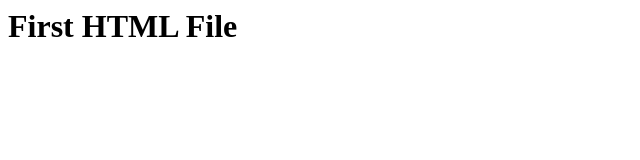
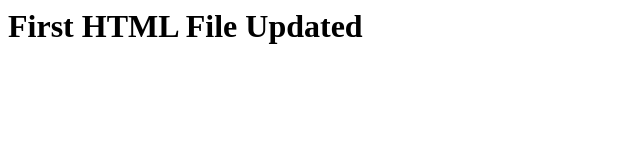
Before and after one commit to karentwem/SIT725, a plain HTML site: page Week 01/test.html in a window 1280 px wide. Shown: the whole page, without its empty margins (0-640 px from the left). Drawn offline with Linux system fonts and the light colour scheme.

Commit message:
Second Commit

```diff
--- a/Week 01/test.html
+++ b/Week 01/test.html
@@ -1,5 +1,5 @@
 <html>
     <body>
-        <h1>First HTML File</h1>
+        <h1>First HTML File Updated</h1>
     </body>
 </html>
```
